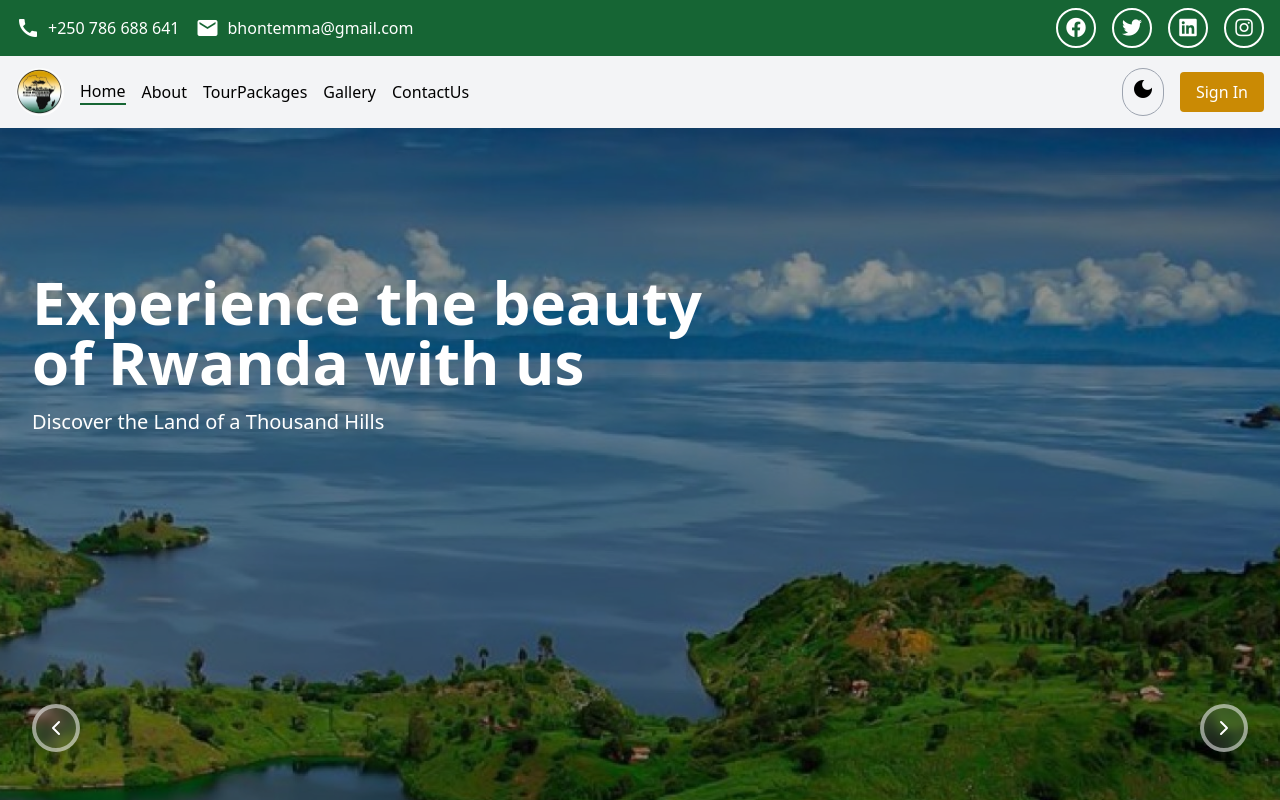
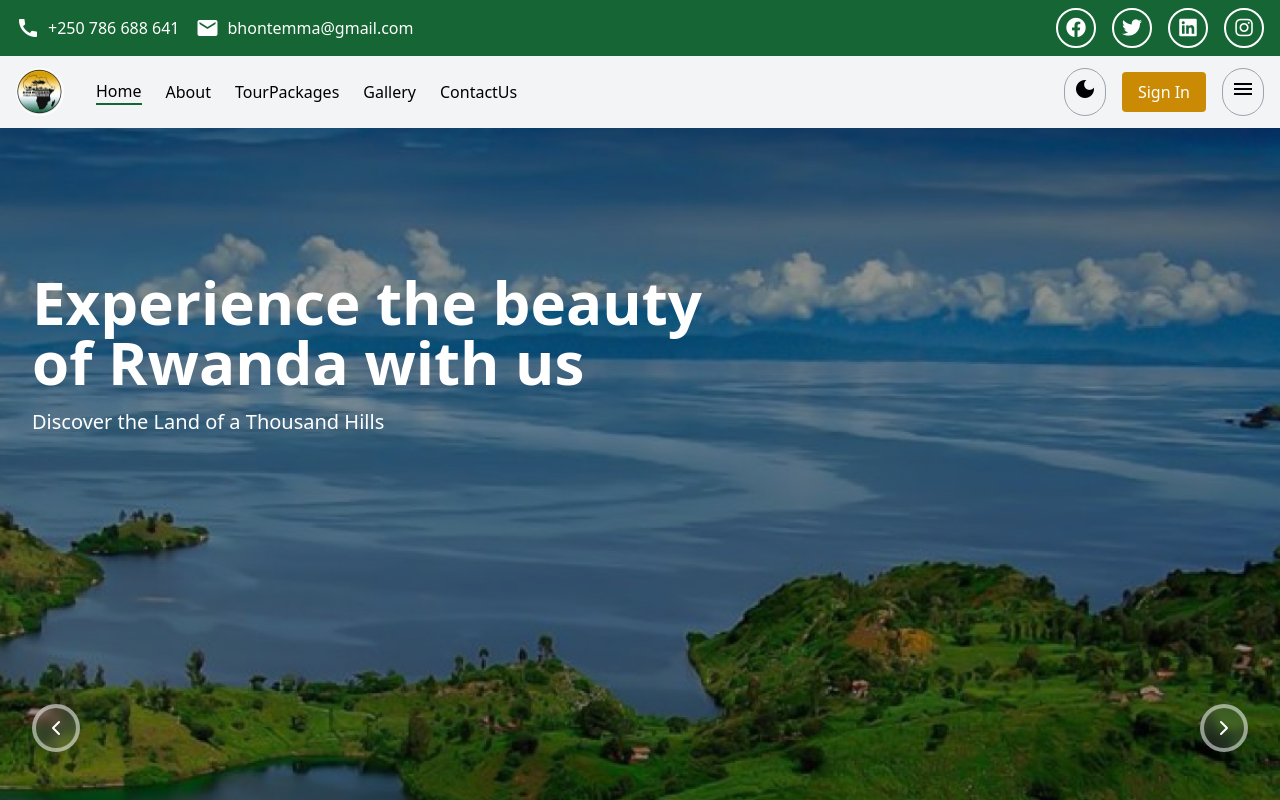
Before and after one commit to asmaylmr117/tourism-site, a React (Vite) app: page / in a window 1280 px wide. Shown: the top 800 px of the page. Built offline with nearby package versions, Linux system fonts and the light colour scheme.

Commit message:
Header.jsx

```diff
--- a/src/components/Header.jsx
+++ b/src/components/Header.jsx
@@ -2,9 +2,9 @@ import React, { useState, useEffect } from "react";
 
 const Header = ({ setCurrentPage, currentPage }) => {
   const [isDarkMode, setIsDarkMode] = useState(false);
+  const [isMenuOpen, setIsMenuOpen] = useState(false);
 
   useEffect(() => {
-    // ضبط الوضع المضيء كإعداد افتراضي عند التحميل
     document.documentElement.classList.remove("dark");
   }, []);
 
@@ -13,10 +13,13 @@ const Header = ({ setCurrentPage, currentPage }) => {
     document.documentElement.classList.toggle("dark", !isDarkMode);
   };
 
+  const toggleMenu = () => {
+    setIsMenuOpen(!isMenuOpen);
+  };
 
   return (
     <header className="bg-white shadow-md overflow-x-hidden">
-      {/* قسم يحتوي على الإيميل والهاتف ووسائل التواصل */}
+      {/* Top bar with contact info and social media */}
       <div className="flex flex-col md:flex-row justify-between bg-green-800 text-white items-center px-4 py-2 space-y-2 md:space-y-0">
         <div className="flex flex-col md:flex-row items-center space-y-2 md:space-y-0 md:space-x-4 w-full">
           <div className="flex items-center space-x-2">
@@ -41,20 +44,22 @@ const Header = ({ setCurrentPage, currentPage }) => {
         </div>
       </div>
 
-
-    {/* الشعار والتنقل */}
-    <div className="flex flex-col md:flex-row items-center justify-between px-4 py-3 bg-gray-100 dark:bg-gray-800 max-w-full">
-      <div className="flex items-center space-x-4">
-        <div  className="hover:bg-green-600">
+      {/* Main navigation */}
+      <div className="flex items-center justify-between px-4 py-3 bg-gray-100 dark:bg-gray-800">
+        <div className="flex items-center space-x-8">
+          {/* Logo */}
+          <div className="hover:bg-green-600">
             <img
               src="/img/p1.jpg"
               alt="Logo"
-          className="h-12 w-12 rounded-full cursor-pointer "
+              className="h-12 w-12 rounded-full cursor-pointer"
               onClick={() => setCurrentPage("Home")}
             />
           </div>
-        <nav className="flex space-x-4 flex-wrap">
-          {["Home", "About", "TourPackages", "Gallery", "ContactUs"].map((page) => (
+
+          {/* Navigation links */}
+          <nav className="hidden md:flex space-x-6">
+            {["Home", "About", "TourPackages","Gallery", "ContactUs" ].map((page) => (
               <button
                 key={page}
                 onClick={() => setCurrentPage(page)}
@@ -68,8 +73,8 @@ const Header = ({ setCurrentPage, currentPage }) => {
           </nav>
         </div>
 
-      {/* أيقونة الوضع المظلم وزر تسجيل الدخول */}
-      <div className="flex items-center space-x-4 mt-2 md:mt-0">
+        {/* Right side controls */}
+        <div className="flex items-center space-x-4">
           <button
             onClick={toggleTheme}
             className="p-2 rounded-full border border-gray-400 hover:bg-gray-200 dark:hover:bg-gray-700"
@@ -83,10 +88,54 @@ const Header = ({ setCurrentPage, currentPage }) => {
           <button className="bg-yellow-600 text-white px-4 py-2 rounded hover:bg-yellow-500">
             Sign In
           </button>
+          <button
+            onClick={toggleMenu}
+            className="p-2 rounded-full border border-gray-400 hover:bg-gray-200 dark:hover:bg-gray-700"
+          >
+            <span className="material-icons">menu</span>
+          </button>
         </div>
       </div>
+
+      {/* Sidebar Menu */}
+      {isMenuOpen && (
+        <div className=" fixed top-0 right-0 h-full w-64 bg-white dark:bg-gray-800 shadow-lg transform transition-transform duration-300 ease-in-out z-50">
+          <div className="flex justify-between items-center p-4 border-b dark:border-gray-700">
+            <h2 className="text-xl font-semibold">Menu</h2>
+            <button
+              onClick={toggleMenu}
+              className="p-2 rounded-full hover:bg-gray-200 dark:hover:bg-gray-700"
+            >
+              <span className="material-icons">close</span>
+            </button>
+          </div>
+          <nav className="flex flex-col p-4 space-y-4">
+            {["Home", "About", "TourPackages", "Gallery", "ContactUs"].map((page) => (
+              <button
+                key={page}
+                onClick={() => {
+                  setCurrentPage(page);
+                  toggleMenu();
+                }}
+                className={`text-left px-4 py-2 rounded-lg hover:bg-green-100 dark:hover:bg-gray-700 ${
+                  currentPage === page ? "bg-green-200 dark:bg-gray-700" : ""
+                }`}
+              >
+                {page}
+              </button>
+            ))}
+          </nav>
+        </div>
+      )}
+
+      {/* Overlay when sidebar is open */}
+      {isMenuOpen && (
+        <div
+          className="fixed inset-0 bg-black bg-opacity-50 z-40"
+          onClick={toggleMenu}
+        ></div>
+      )}
     </header>
-
   );
 };
 
```
Lines whose indentation alone changed are shown as unchanged.
